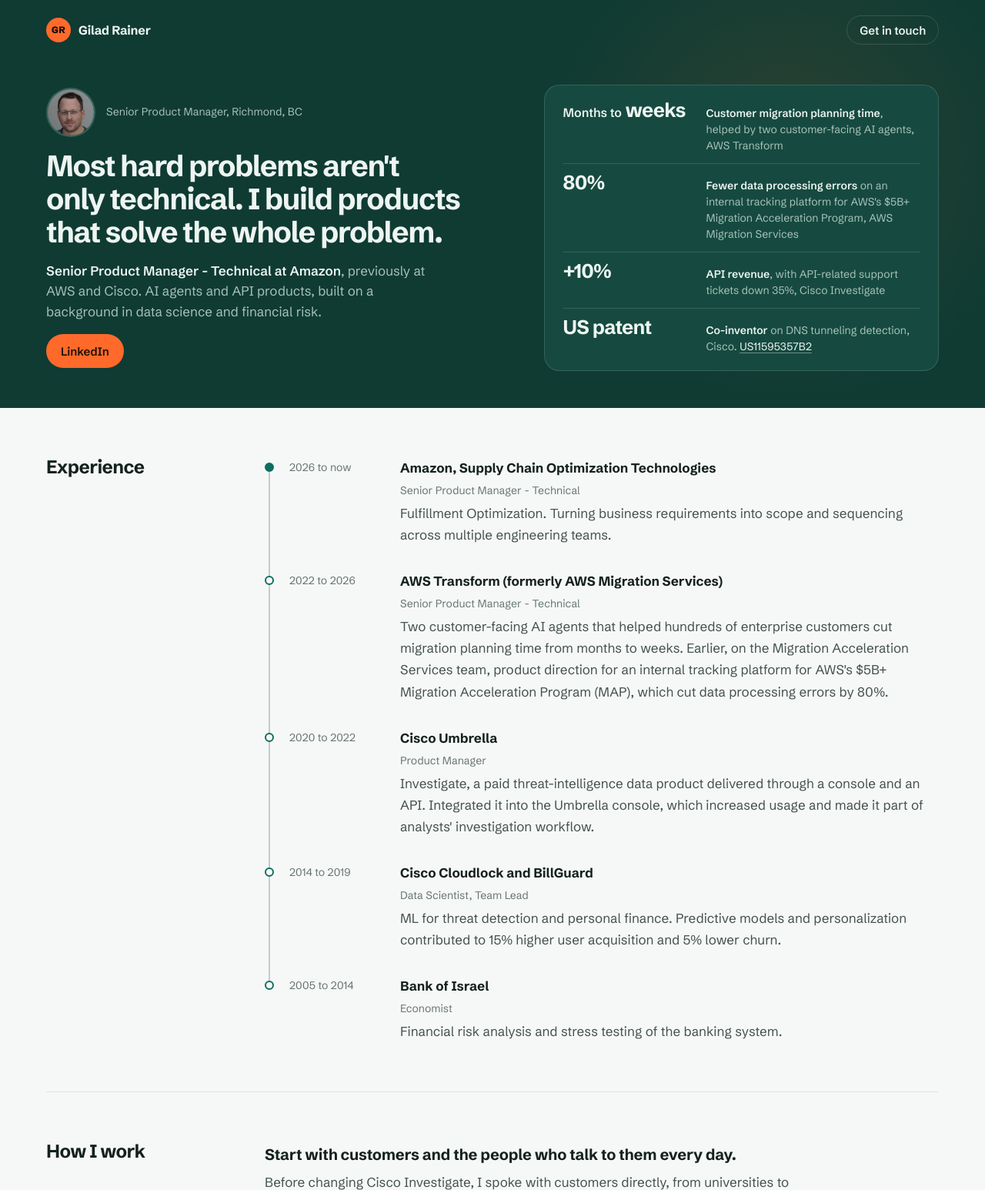
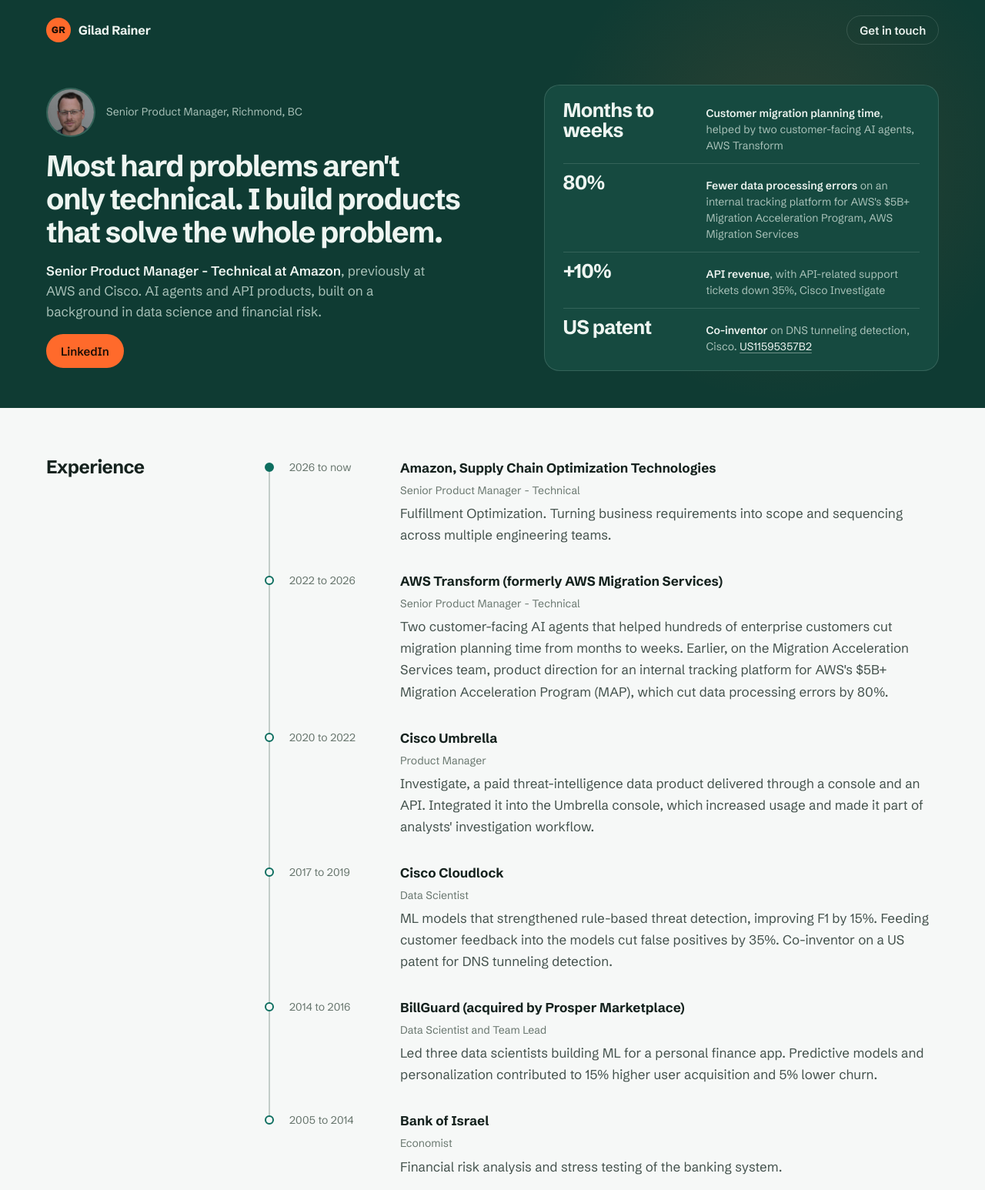
Before and after one commit to giladr81/giladr81.github.io, a plain HTML site: page index.html in a window 1280 px wide. Shown: the top 1546 px of the page at 77% size. Drawn offline with Linux system fonts and the light colour scheme.

Commit message:
Update portfolio from cv-optimizer@479bef1

```diff
--- a/index.html
+++ b/index.html
@@ -83,7 +83,7 @@
         </div>
       </div>
       <div class="proof" role="list" aria-label="Selected outcomes">
-        <div class="row" role="listitem"><span class="n"><small>Months to</small> weeks</span><p><b>Customer migration planning time</b>, helped by two customer-facing AI agents, AWS Transform</p></div>
+        <div class="row" role="listitem"><span class="n">Months to weeks</span><p><b>Customer migration planning time</b>, helped by two customer-facing AI agents, AWS Transform</p></div>
         <div class="row" role="listitem"><span class="n">80%</span><p><b>Fewer data processing errors</b> on an internal tracking platform for AWS's $5B+ Migration Acceleration Program, AWS Migration Services</p></div>
         <div class="row" role="listitem"><span class="n">+10%</span><p><b>API revenue</b>, with API-related support tickets down 35%, Cisco Investigate</p></div>
         <div class="row" role="listitem"><span class="n">US patent</span><p><b>Co-inventor</b> on DNS tunneling detection, Cisco. <a href="https://patents.google.com/patent/US11595357B2">US11595357B2</a></p></div>
@@ -100,7 +100,8 @@
         <li><span class="when">2026 to now</span><div class="what"><b>Amazon, Supply Chain Optimization Technologies</b><i>Senior Product Manager - Technical</i><span>Fulfillment Optimization. Turning business requirements into scope and sequencing across multiple engineering teams.</span></div></li>
         <li><span class="when">2022 to 2026</span><div class="what"><b>AWS Transform (formerly AWS Migration Services)</b><i>Senior Product Manager - Technical</i><span>Two customer-facing AI agents that helped hundreds of enterprise customers cut migration planning time from months to weeks. Earlier, on the Migration Acceleration Services team, product direction for an internal tracking platform for AWS's $5B+ Migration Acceleration Program (MAP), which cut data processing errors by 80%.</span></div></li>
         <li><span class="when">2020 to 2022</span><div class="what"><b>Cisco Umbrella</b><i>Product Manager</i><span>Investigate, a paid threat-intelligence data product delivered through a console and an API. Integrated it into the Umbrella console, which increased usage and made it part of analysts' investigation workflow.</span></div></li>
-        <li><span class="when">2014 to 2019</span><div class="what"><b>Cisco Cloudlock and BillGuard</b><i>Data Scientist, Team Lead</i><span>ML for threat detection and personal finance. Predictive models and personalization contributed to 15% higher user acquisition and 5% lower churn.</span></div></li>
+        <li><span class="when">2017 to 2019</span><div class="what"><b>Cisco Cloudlock</b><i>Data Scientist</i><span>ML models that strengthened rule-based threat detection, improving F1 by 15%. Feeding customer feedback into the models cut false positives by 35%. Co-inventor on a US patent for DNS tunneling detection.</span></div></li>
+        <li><span class="when">2014 to 2016</span><div class="what"><b>BillGuard (acquired by Prosper Marketplace)</b><i>Data Scientist and Team Lead</i><span>Led three data scientists building ML for a personal finance app. Predictive models and personalization contributed to 15% higher user acquisition and 5% lower churn.</span></div></li>
         <li><span class="when">2005 to 2014</span><div class="what"><b>Bank of Israel</b><i>Economist</i><span>Financial risk analysis and stress testing of the banking system.</span></div></li>
       </ol>
     </div>
```
